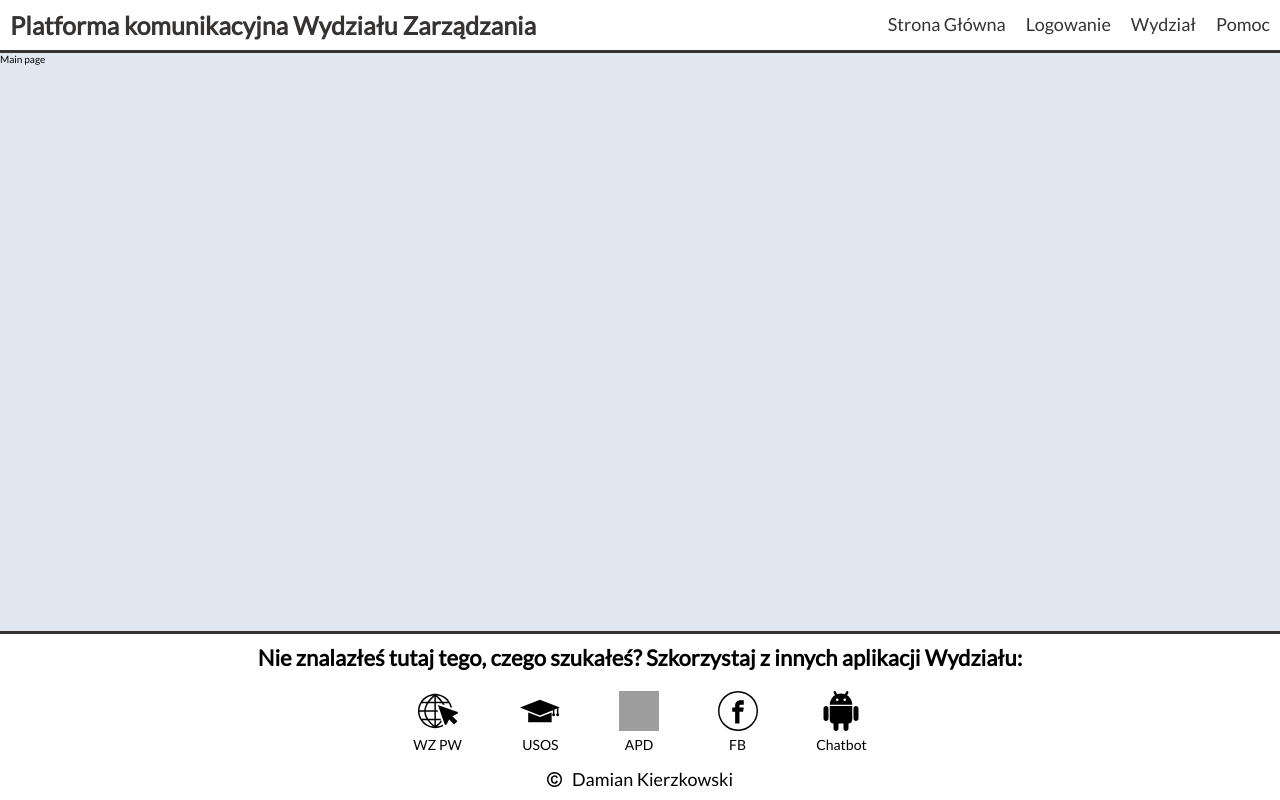
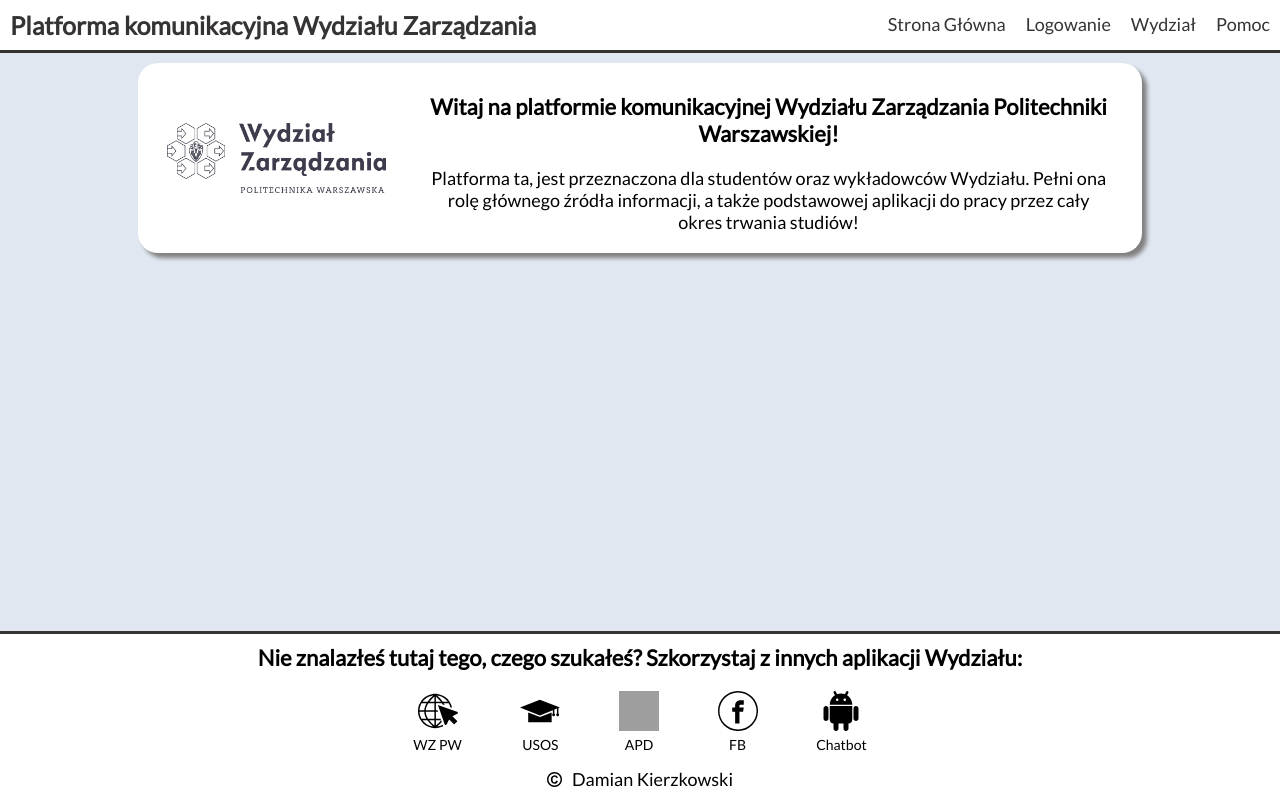
Before and after one commit to damian08k/Communication-Platform, a React (Create React App) app: page / in a window 1280 px wide. Built offline with nearby package versions, Linux system fonts and the light colour scheme; grey boxes are pictures that could not be loaded.

Commit message:
Create welcome section

```diff
--- a/src/App.js
+++ b/src/App.js
@@ -5,7 +5,7 @@ import Footer from './components/Footer';
 import Header from './components/Header';
 import Page from './pages/Page';
 
-import { MainContainer } from './components/styled/Containers';
+import { MainContainer, MainContentContainer } from './components/styled/Containers';
 
 import './css/basic.css';
 
@@ -14,7 +14,9 @@ const App = () => {
     <Router>
       <MainContainer>
         <Header />
-        <Page />
+        <MainContentContainer>
+          <Page />
+        </MainContentContainer>
         <Footer />
       </MainContainer>
     </Router>
--- /dev/null
+++ b/src/components/pages_components/main_page/Welcome.js
@@ -0,0 +1,27 @@
+import React from 'react';
+
+import { ContentContainer } from '../../styled/Containers';
+import { InfoText, SectionTitle, WelcomeSection } from '../../styled/Sections';
+
+import facultyLogo from '../../../assets/images/WZ-logo.png';
+
+const Welcome = () => {
+  return (
+    <ContentContainer>
+      <WelcomeSection>
+        <div className="welcome-img-container">
+          <img src={facultyLogo} alt="logo wydziału zarządzania" className="welcome-img" />
+        </div>
+        <div className="welcome-txt-container">
+          <SectionTitle className="welcome-title">Witaj na platformie komunikacyjnej Wydziału Zarządzania Politechniki Warszawskiej!</SectionTitle>
+          <InfoText>
+            Platforma ta, jest przeznaczona dla studentów oraz wykładowców Wydziału. Pełni ona rolę głównego źródła informacji, a także podstawowej
+            aplikacji do pracy przez cały okres trwania studiów!
+          </InfoText>
+        </div>
+      </WelcomeSection>
+    </ContentContainer>
+  );
+};
+
+export default Welcome;
--- a/src/components/styled/Containers.js
+++ b/src/components/styled/Containers.js
@@ -87,3 +87,16 @@ export const IconsContainer = styled.div`
     flex-basis: 40%;
   }
 `;
+
+export const MainContentContainer = styled.main`
+  width: 80%;
+  margin: 0 auto;
+`;
+
+export const ContentContainer = styled.div`
+  margin: ${margin}px;
+  padding: ${padding}px;
+  box-shadow: 5px 5px 4px 0 gray;
+  border-radius: 20px;
+  background-color: white;
+`;
--- /dev/null
+++ b/src/components/styled/Sections.js
@@ -0,0 +1,66 @@
+import styled from 'styled-components';
+
+import { defaultStylesValues } from '../../js/constants';
+
+const {
+  fontSize,
+  margin,
+  padding,
+  breakpoints: { mobileXMedium, mobileLarge },
+  headings: { h2 },
+} = defaultStylesValues;
+
+export const SectionTitle = styled.h2`
+  width: 100%;
+  margin ${margin * 2}px 0;
+  font-size: ${h2}rem;
+  text-align: center;
+`;
+
+export const InfoText = styled.p`
+  padding: ${padding}px 0;
+  font-size: ${fontSize}rem;
+  text-align: center;
+`;
+
+export const WelcomeSection = styled.section`
+  display: flex;
+  flex-wrap: wrap;
+  justify-content: center;
+  align-items: center;
+
+  .welcome-img-container {
+    display: none;
+    flex-basis: 20%;
+
+    .welcome-img {
+      height: 5rem;
+
+      @media ${mobileLarge} {
+        height: 7rem;
+      }
+    }
+  }
+
+  .welcome-txt-container {
+    flex-basis: 100%;
+
+    .welcome-title {
+      margin-bottom: ${margin}px;
+    }
+  }
+
+  @media ${mobileXMedium} {
+    justify-content: space-around;
+
+    .welcome-img-container {
+      display: flex;
+      justify-content: center;
+      align-items: center;
+    }
+
+    .welcome-txt-container {
+      flex-basis: 70%;
+    }
+  }
+`;
--- a/src/pages/Main.js
+++ b/src/pages/Main.js
@@ -1,10 +1,12 @@
-import React from 'react';
+import React, { Fragment } from 'react';
+
+import Welcome from '../components/pages_components/main_page/Welcome';
 
 const Main = () => {
   return (
-    <div>
-      <p>Main page</p>
-    </div>
+    <Fragment>
+      <Welcome />
+    </Fragment>
   );
 };
 
```
